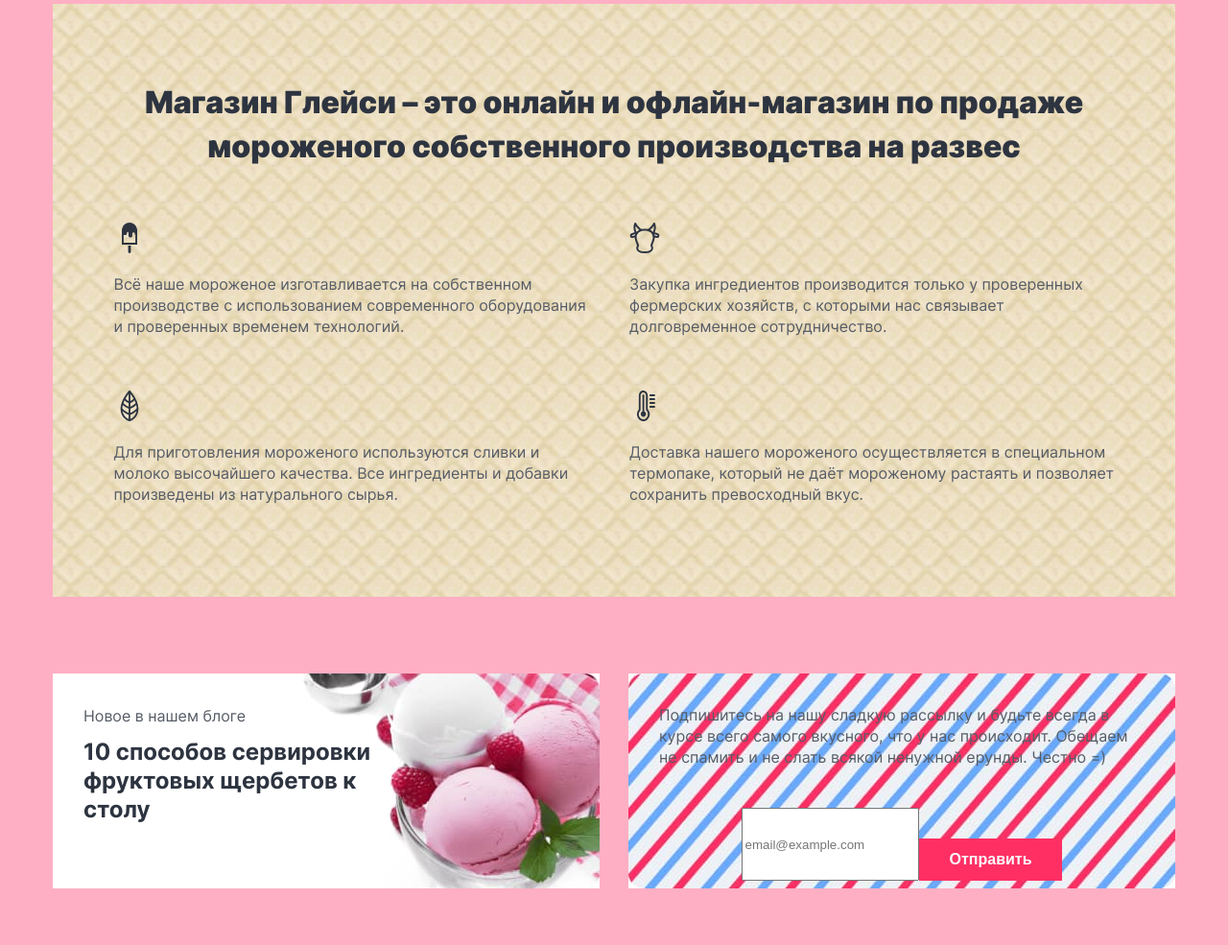
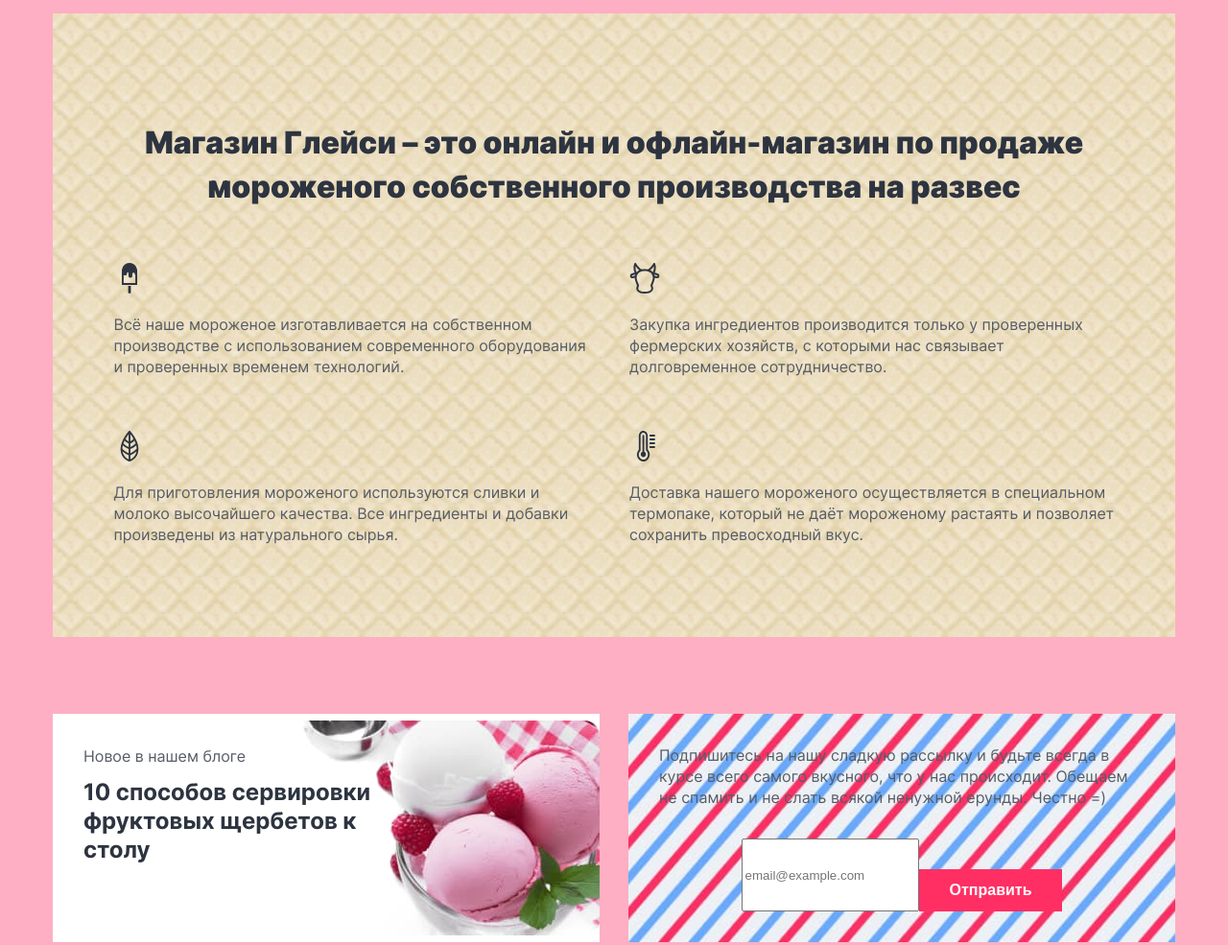
Before and after one commit to htmlacademy-htmlcss/2439803-gllacy-1, a plain HTML site: page index.html in a window 1280 px wide. Shown: the part 1793-2778 px from the top of the page at 96% size. Drawn offline with Linux system fonts and the light colour scheme.

Commit message:
Поправила padding-и в микросетках

```diff
--- a/styles/styles.css
+++ b/styles/styles.css
@@ -274,12 +274,16 @@ header .contacts-phone {
   text-align: left;
 }
 
+.stocks-item a {
+  display: inline-block;
+}
+
 .stocks-description {
   display: block;
   width: 304px;
   margin: 0;
   margin-top: 28px;
-  margin-bottom: 40px; /**здесь margin съедает padding кнопки, пожтому добавляем в margin 12px padding-а кнопки?*/
+  margin-bottom: 28px;
 }
 
 .stocks-title {
@@ -387,12 +391,13 @@ li.stocks-item:nth-child(2) {
   background-image: url("../images/waffle-background.jpg");
   background-size: 38 38 auto;
   background-repeat: repeat;
+  padding: 80px 63px;
   margin-bottom: 80px;
 }
 
 .advantages .section-title {
   display:block;
-  margin-top: 80px;
+
   margin-bottom: 56px;
   font-size: 32px;
   font-style: normal;
@@ -406,7 +411,6 @@ li.stocks-item:nth-child(2) {
   align-items: flex-start;
   justify-content: center;
   margin: 0;
-  margin-bottom: 80px;
 }
 
 .advantages-item {
@@ -468,12 +472,13 @@ li.stocks-item:nth-child(2) {
 .subscribe {
   display: flex;
   flex-direction: column;
-  width: 570px;
+  width: 506px;
   background-color: rgba(255, 255, 255, 1);
   background-image: url("../images/background-stripes.jpg");
   background-size: cover;
   background-position: center;
   background-repeat: no-repeat;
+  padding: 32px;
 }
 
 .subscribe-form {
@@ -484,7 +489,7 @@ li.stocks-item:nth-child(2) {
 .subscribe-description {
   text-align: left;
   margin: 0;
-  margin: 32px 32px 42px 32px;
+  margin-bottom: 32px;
 }
 
 .appointment {
@@ -704,7 +709,7 @@ li.breadcrumbs-item:nth-child(3) {
 
 .pagination {
   color: rgba(45, 52, 64, 1);
-  background-color: rgba (0, 0, 0, 0);
+  background-color: rgba(0, 0, 0, 0);
   list-style: none;
   padding-left: 0;
   margin: 0;
```
